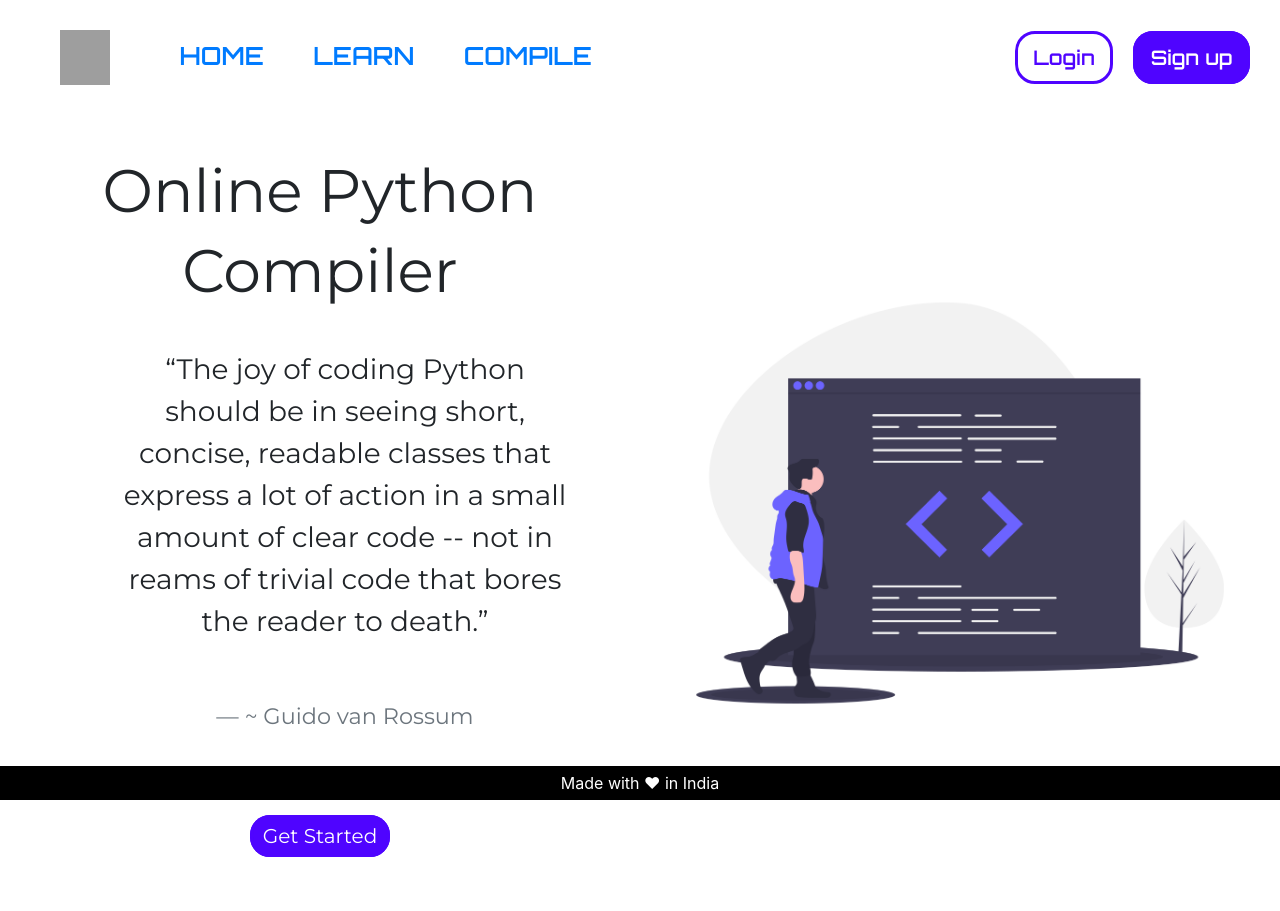
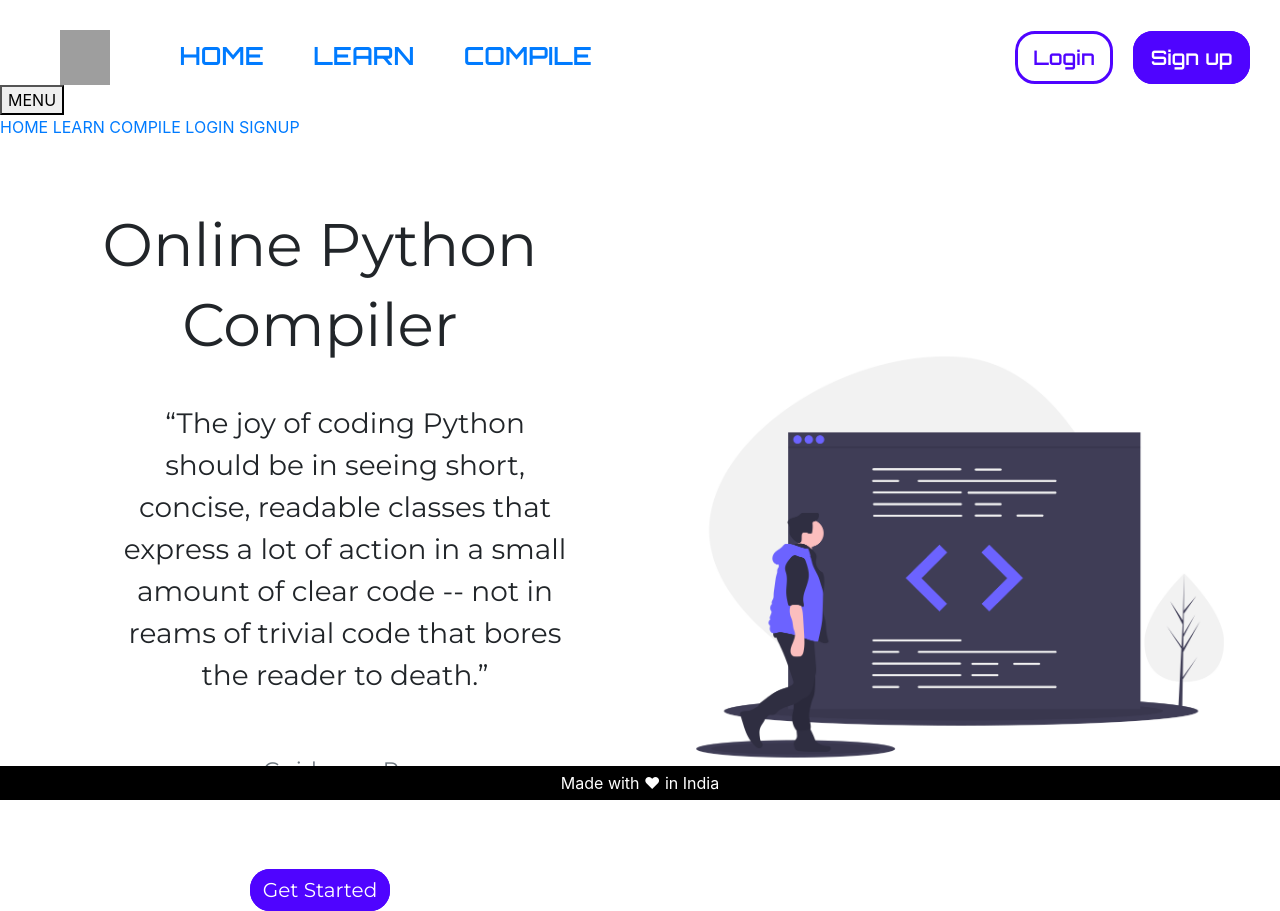
Before and after one commit to knight-byte/Online-Python-Interpreter, a Django app: page / in a window 1280 px wide. Before the commit the page ends 857 px from the top, so only its background shows below. Run offline with Django 3.2, Linux system fonts and the light colour scheme; some libraries are stand-ins or nearby versions; grey boxes are pictures that could not be loaded.

Commit message:
small display nav bar added

```diff
--- a/templates/base.html
+++ b/templates/base.html
@@ -20,7 +20,7 @@
 	<!-- main container-->
 	<div clas="container">
 		<!-- Navigation -->
-		<div class="nav">
+		<div class="nav" id="hide-nav">
 			<div class="nav-left">
 				<a href="{% url 'home' %}"><img src="{% static 'images/newlogo.jpg' %}" alt="logo" style="width:70px; height:55px;"></a>
 
@@ -49,6 +49,21 @@
 			</div>
 
 		</div>
+		<div class="dropdown">
+			<button class="dropbtn">MENU</button>
+			<div class="dropdown-content">
+				<a href="{% url 'home' %}">HOME</a>
+				<a href="{% url 'learn' %}">LEARN</a>
+				<a href="{% url 'compile' %}">COMPILE</a>
+				{% if user.is_authenticated %}
+				<a href="{% url 'profile' %}">ACCOUNT</a>
+				<a href="{% url 'logout' %}">LOGOUT</a>
+				{% else %}
+				<a href="{% url 'login' %}">LOGIN</a>
+				<a href="{% url 'register' %}">SIGNUP</a>
+				{% endif %}
+			</div>
+		</div>
 		{% if messages %}
 		{% for message in messages %}
 		<div class="alert alert-success"> {{ message }} </div>
@@ -58,12 +73,14 @@
 		{% endblock content %}
 	</div>
 
-
-	<div class="site-footer">
-		<div> Made with ❤ in India</div>
+	<div class="space-footer">
+		<div class="site-footer">
+			<div> Made with ❤ in India</div>
+		</div>
 	</div>
 	<script src="{% static 'js/homeSlide.js' %}"></script>
 	<script src="{% static 'js/passwordvisible.js' %}"></script>
+	<script src="{% static 'js/base.js' %}"></script>
 
 	<script src="https://code.jquery.com/jquery-3.2.1.slim.min.js" integrity="sha384-KJ3o2DKtIkvYIK3UENzmM7KCkRr/rE9/Qpg6aAZGJwFDMVNA/GpGFF93hXpG5KkN" crossorigin="anonymous"></script>
 	<script src="https://cdnjs.cloudflare.com/ajax/libs/popper.js/1.12.9/umd/popper.min.js" integrity="sha384-ApNbgh9B+Y1QKtv3Rn7W3mgPxhU9K/ScQsAP7hUibX39j7fakFPskvXusvfa0b4Q" crossorigin="anonymous"></script>
```
